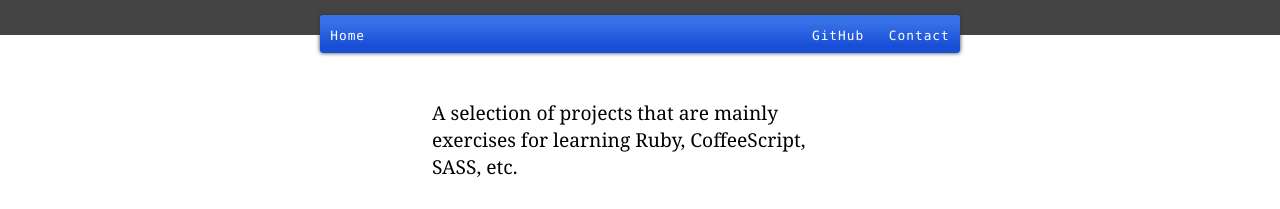
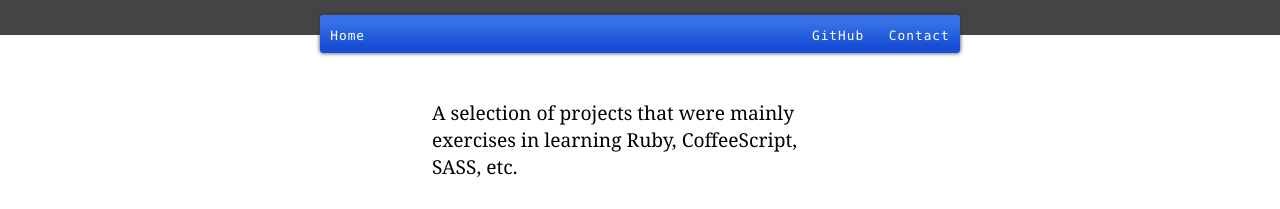
Before and after one commit to milewdev/milewdev.github.io, a website: page index.html in a window 1280 px wide. Shown: the top 209 px of the page. Drawn offline with Linux system fonts and the light colour scheme.

Commit message:
Change wording of site description

```diff
--- a/index.html
+++ b/index.html
@@ -25,7 +25,7 @@
     <main>
       <section class='introduction'>
         <p>
-          A selection of projects that are mainly exercises for learning Ruby,
+          A selection of projects that were mainly exercises in learning Ruby,
           CoffeeScript, SASS, etc.
         </p>
       </section>
```
